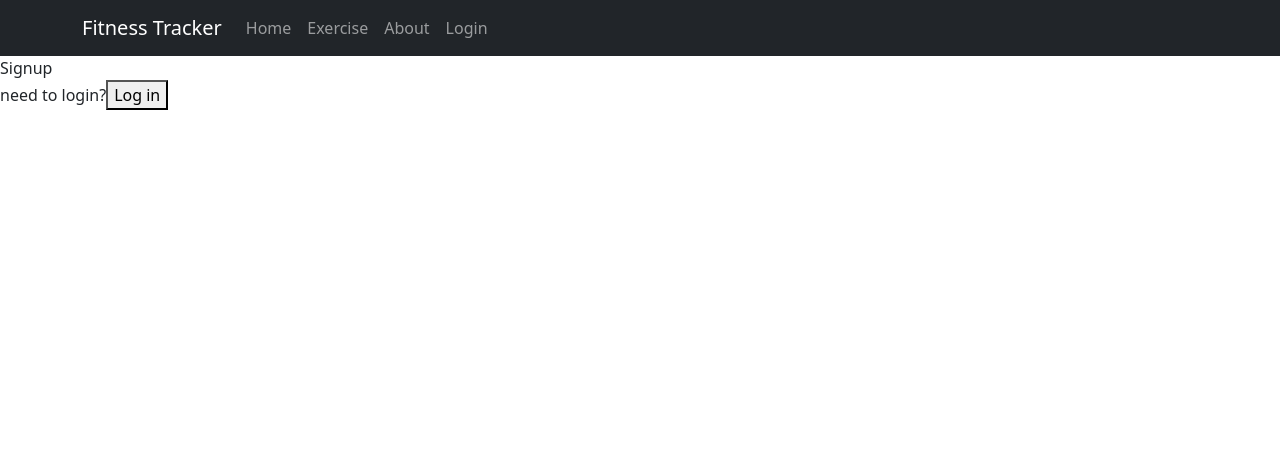
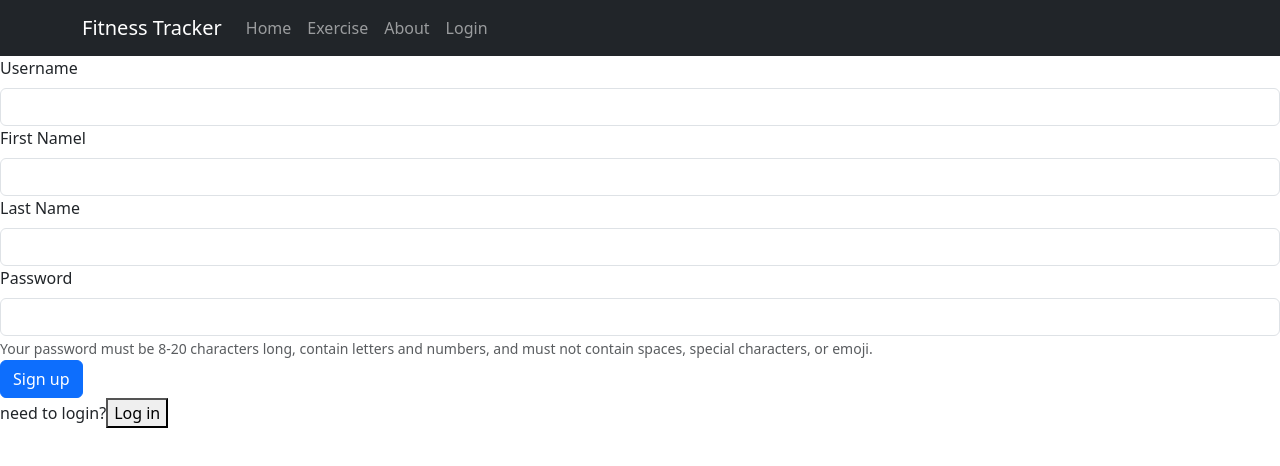
Before and after one commit to JhonMarcelo/Phase-5-Project-Fitness-Tracker, a React (Create React App) app in the folder client/: page / in a window 1280 px wide. Both pictures are taken after a click on the button "Sign up". Shown: the top 466 px of the page. Built offline with nearby package versions, Linux system fonts and the light colour scheme.

Commit message:
finished LoginForm

```diff
--- a/client/src/components/Forms/Login.js
+++ b/client/src/components/Forms/Login.js
@@ -1,7 +1,55 @@
-import React from "react";
+import React, { useState } from "react";
+import Form from "react-bootstrap/Form";
+import Button from "react-bootstrap/Button";
 
-function Login() {
-  return <div>Login</div>;
+function Login({ onLogin }) {
+  const [username, setUsername] = useState("");
+  const [password, setPassword] = useState("");
+  const [errors, setErrors] = useState([]);
+
+  function handleSubmit(e) {
+    e.preventDefault();
+    fetch("/login", {
+      method: "POST",
+      headers: {
+        "Content-Type": "application/json",
+      },
+      body: JSON.stringify({ username, password }),
+    }).then((r) => {
+      if (r.ok) {
+        r.json().then((user) => onLogin(user));
+      } else {
+        r.json().then((err) => setErrors(err.errors));
+      }
+    });
+  }
+
+  return (
+    <form onSubmit={handleSubmit}>
+      <Form.Label htmlFor="inputPassword5">Username</Form.Label>
+      <Form.Control
+        type="text"
+        id="inputPassword5"
+        value={username}
+        onChange={(e) => setUsername(e.target.value)}
+        aria-describedby="passwordHelpBlock"
+      />
+      <Form.Label htmlFor="inputPassword5">Password</Form.Label>
+      <Form.Control
+        type="password"
+        id="inputPassword5"
+        value={password}
+        onChange={(e) => setPassword(e.target.value)}
+        aria-describedby="passwordHelpBlock"
+      />
+      <Form.Text id="passwordHelpBlock" muted>
+        Your password must be 8-20 characters long, contain letters and numbers,
+        and must not contain spaces, special characters, or emoji.
+      </Form.Text>
+      <br></br>
+      <Button variant="primary">Log in</Button>{" "}
+    </form>
+  );
 }
 
 export default Login;
--- a/client/src/components/Forms/Signup.js
+++ b/client/src/components/Forms/Signup.js
@@ -1,7 +1,56 @@
-import React from "react";
+import React, { useState } from "react";
+import Form from "react-bootstrap/Form";
+import Button from "react-bootstrap/Button";
 
 function Signup() {
-  return <div>Signup</div>;
+  const [username, setUsername] = useState("");
+  const [first_name, setFirst_name] = useState("");
+  const [last_name, setLast_name] = useState("");
+  const [password, setPassword] = useState("");
+
+  /*FETCH HERE*/
+  return (
+    /* add onSubmit */
+    <form>
+      <Form.Label htmlFor="inputPassword5">Username</Form.Label>
+      <Form.Control
+        type="text"
+        id="inputPassword5"
+        value={username}
+        onChange={(e) => setUsername(e.target.value)}
+        aria-describedby="passwordHelpBlock"
+      />
+      <Form.Label htmlFor="inputPassword5">First Namel</Form.Label>
+      <Form.Control
+        type="text"
+        id="inputPassword5"
+        value={username}
+        onChange={(e) => setFirst_name(e.target.value)}
+        aria-describedby="passwordHelpBlock"
+      />
+      <Form.Label htmlFor="inputPassword5">Last Name</Form.Label>
+      <Form.Control
+        type="text"
+        id="inputPassword5"
+        value={username}
+        onChange={(e) => setLast_name(e.target.value)}
+        aria-describedby="passwordHelpBlock"
+      />
+      <Form.Label htmlFor="inputPassword5">Password</Form.Label>
+      <Form.Control
+        type="password"
+        id="inputPassword5"
+        value={password}
+        onChange={(e) => setPassword(e.target.value)}
+        aria-describedby="passwordHelpBlock"
+      />
+      <Form.Text id="passwordHelpBlock" muted>
+        Your password must be 8-20 characters long, contain letters and numbers,
+        and must not contain spaces, special characters, or emoji.
+      </Form.Text>
+      <br></br>
+      <Button variant="primary">Sign up</Button>{" "}
+    </form>
+  );
 }
-
 export default Signup;
```
